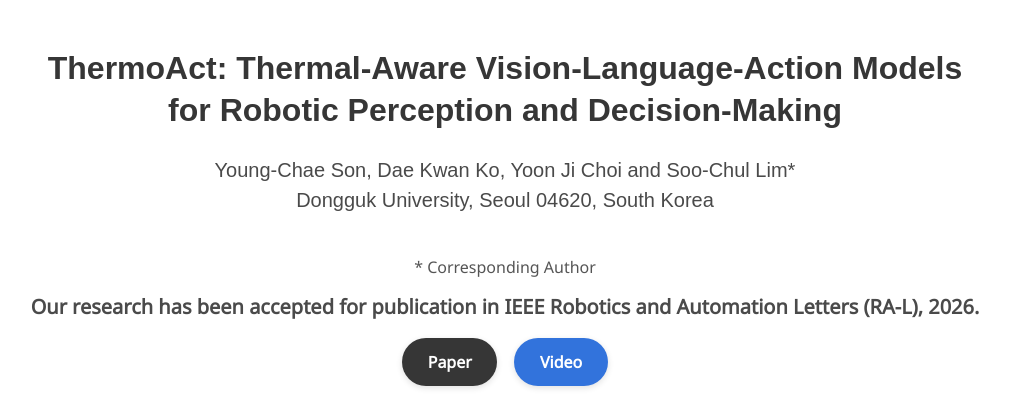
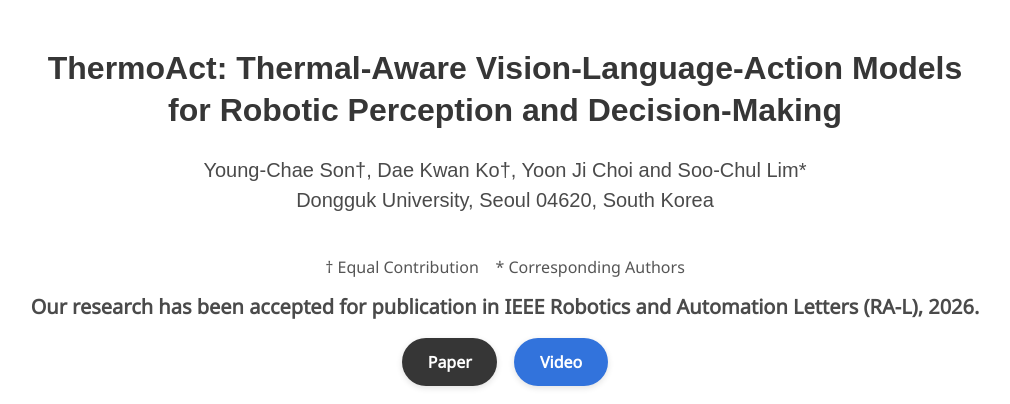
Before and after one commit to youngchae912/ThermoAct, a Jekyll site: the page built from index.md, in a window 1280 px wide and 900 px high, cut to the strip 0-404 px from the top of the window. Shown: the whole strip, without its empty margins (135-1145 px from the left). Built offline with Jekyll 4.4.1, drawn with Linux system fonts in a browser that asks for light colours; some web fonts are replaced.

Commit message:
Update index.md

```diff
--- a/index.md
+++ b/index.md
@@ -4,7 +4,7 @@ permalink: /
 
 title: "ThermoAct: Thermal-Aware Vision-Language-Action Models<br>for Robotic Perception and Decision-Making"
 authors:
-  - Young-Chae Son, Dae Kwan Ko, Yoon Ji Choi and Soo-Chul Lim*
+  - Young-Chae Son†, Dae Kwan Ko†, Yoon Ji Choi and Soo-Chul Lim*
 affiliations:
   - Dongguk University, Seoul 04620, South Korea
 ---
@@ -16,7 +16,7 @@ h1.title {
 }
 </style>
 <div class="is-size-6 has-text-centered" style="margin-top: -5rem; margin-bottom: 0.5rem; color: #555;">
-  * Corresponding Author
+  † Equal Contribution &nbsp;&nbsp; * Corresponding Authors
 </div>
 <div class="has-text-centered" style="margin-top: 0.8rem; margin-bottom: 1rem;">
   <p class="is-size-5" style="font-weight: 600;">
```
